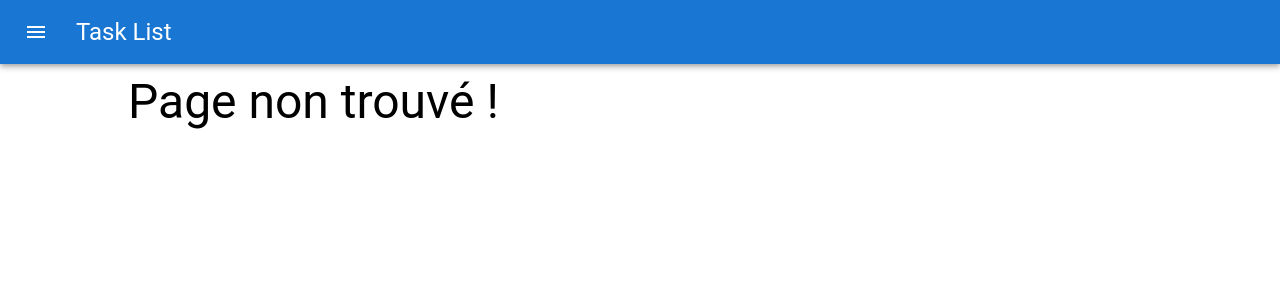
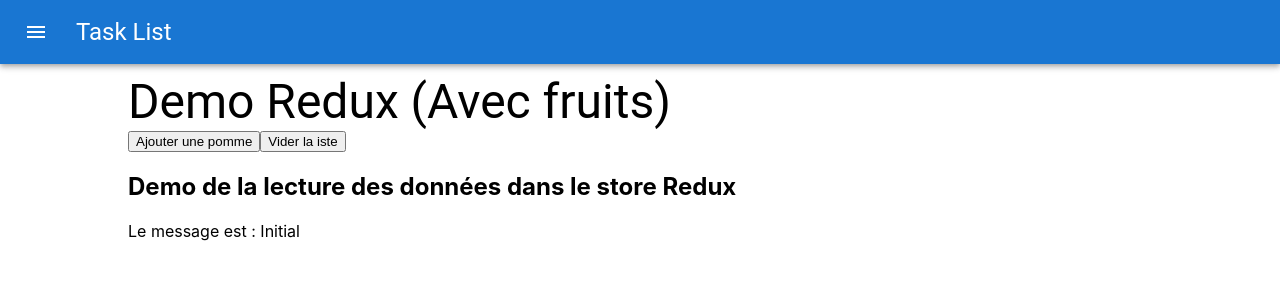
Before and after one commit to Carole-GRD/ReactFilRouge, a React (Create React App) app: page /fruit in a window 1280 px wide. Shown: the top 300 px of the page. Built offline with nearby package versions, Linux system fonts and the light colour scheme.

Commit message:
demo-redux

```diff
--- /dev/null
+++ b/src/containers/demo-redux/fruit-display.jsx
@@ -0,0 +1,26 @@
+import { useSelector } from "react-redux";
+
+const FruitDisplay = () => {
+
+    // const fruits = useSelector(state => state.fruit.fruits)
+    // const msg = useSelector(state => state.fruit.msg)
+    // OU BIEN en une ligne
+    const { msg, fruits } = useSelector(state => state.fruit);
+
+    return (
+        <div>
+            <h2>Demo de la lecture des données dans le store Redux</h2>
+            <p>Le message est : {msg}</p>
+            <ul>
+                {fruits.map(fruit => (
+                    <li key={fruit.id}>
+                        {fruit.family} {fruit.weight}
+                    </li>
+                ))}
+            </ul>
+
+        </div>
+    );
+};
+
+export default FruitDisplay;
--- /dev/null
+++ b/src/containers/demo-redux/fruit-interaction.jsx
@@ -0,0 +1,42 @@
+import { addFruit, clearFruit } from "../../store/actions/fruit-action";
+import { useDispatch } from 'react-redux';
+
+const FruitInteraction = () => {
+
+    const dispatch = useDispatch();
+
+    const handleAppApple = () => {
+
+        // Utiliser des données d'un formulaire
+        const apple = {
+            family: 'Pomme',
+            weight: '142 gr'
+        };
+
+        // Créer une action "fruit/add" avec les données (pour Redux)
+        const actionAddApple = addFruit(apple);
+        console.log(actionAddApple);
+
+        // Envoyer l'action vers le store via la Dispatcher
+        dispatch(actionAddApple);
+    };
+
+    const handleClear = () => {
+        // Envoyer l'action "fruit/clear" dans le dispatcher
+        dispatch(clearFruit());
+    };
+
+    return (
+        <div>
+            <button onClick={handleAppApple}>
+                Ajouter une pomme
+            </button>
+            <button onClick={handleClear}>
+                Vider la iste
+            </button>
+        </div>
+    );
+
+};
+
+export default FruitInteraction;
--- a/src/index.js
+++ b/src/index.js
@@ -3,15 +3,23 @@ import ReactDOM from 'react-dom/client';
 import './index.css';
 import App from './App';
 import reportWebVitals from './reportWebVitals';
+
+// Permet d'utiliser le routing
 import { BrowserRouter } from 'react-router-dom';
 
+// Permet d'utiliser le store
+// Le composant "Provider" (de React-Redux) permet l'utilisation du "store" partout dans le site (dans l'App React)
+import store from './store/store';
+import { Provider } from 'react-redux';
 
 const root = ReactDOM.createRoot(document.getElementById('root'));
 root.render(
   <React.StrictMode>
-    <BrowserRouter>
-      <App />
-    </BrowserRouter>
+    <Provider store={store}>
+      <BrowserRouter>
+        <App />
+      </BrowserRouter>
+    </Provider>
   </React.StrictMode>
 );
 
--- /dev/null
+++ b/src/pages/fruit/fruit.jsx
@@ -0,0 +1,18 @@
+import TitlePage from "../../components/title-page/title-page"
+import FruitDisplay from "../../containers/demo-redux/fruit-display";
+import FruitInteraction from "../../containers/demo-redux/fruit-interaction";
+
+
+const Fruit = () => {
+    return (
+        <>
+            <TitlePage>
+                Demo Redux (Avec fruits)
+            </TitlePage>
+            <FruitInteraction />
+            <FruitDisplay />
+        </>
+    );
+};
+
+export default Fruit;
--- a/src/routes.js
+++ b/src/routes.js
@@ -1,11 +1,16 @@
 import About from "./pages/about/about";
 import Home from "./pages/home/home";
 import NotFound from "./pages/errors/not-found";
+import Fruit from './pages/fruit/fruit';
 
 export const routes = [
     {
         path: '/',
         element: <Home />
+    },
+    {
+        path: '/fruit',
+        element: <Fruit />
     },
     {
         path: '/about',
--- a/src/store/reducers/fruit-reducer.js
+++ b/src/store/reducers/fruit-reducer.js
@@ -1,4 +1,5 @@
-import { createReducer } from ';@reduxjs/toolkit';
+import { createReducer } from '@reduxjs/toolkit';
+import { addFruit, removeFruit, expireFruit, clearFruit } from '../actions/fruit-action';
 
 const initialState = {
     fruits: [],
```
Also changed, not shown: src/pages/auth/index.jsx (added), src/pages/auth/login.jsx (added), src/pages/auth/register.jsx (added).
